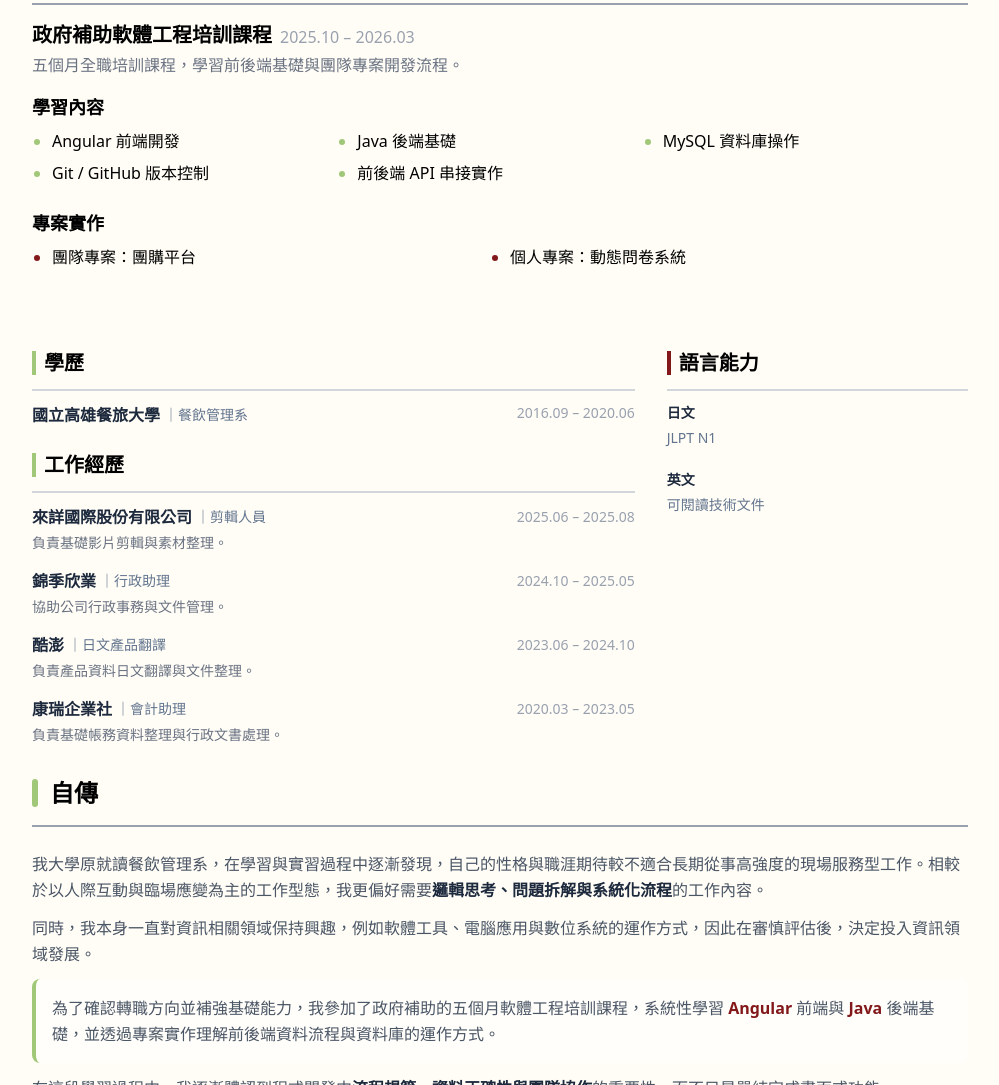
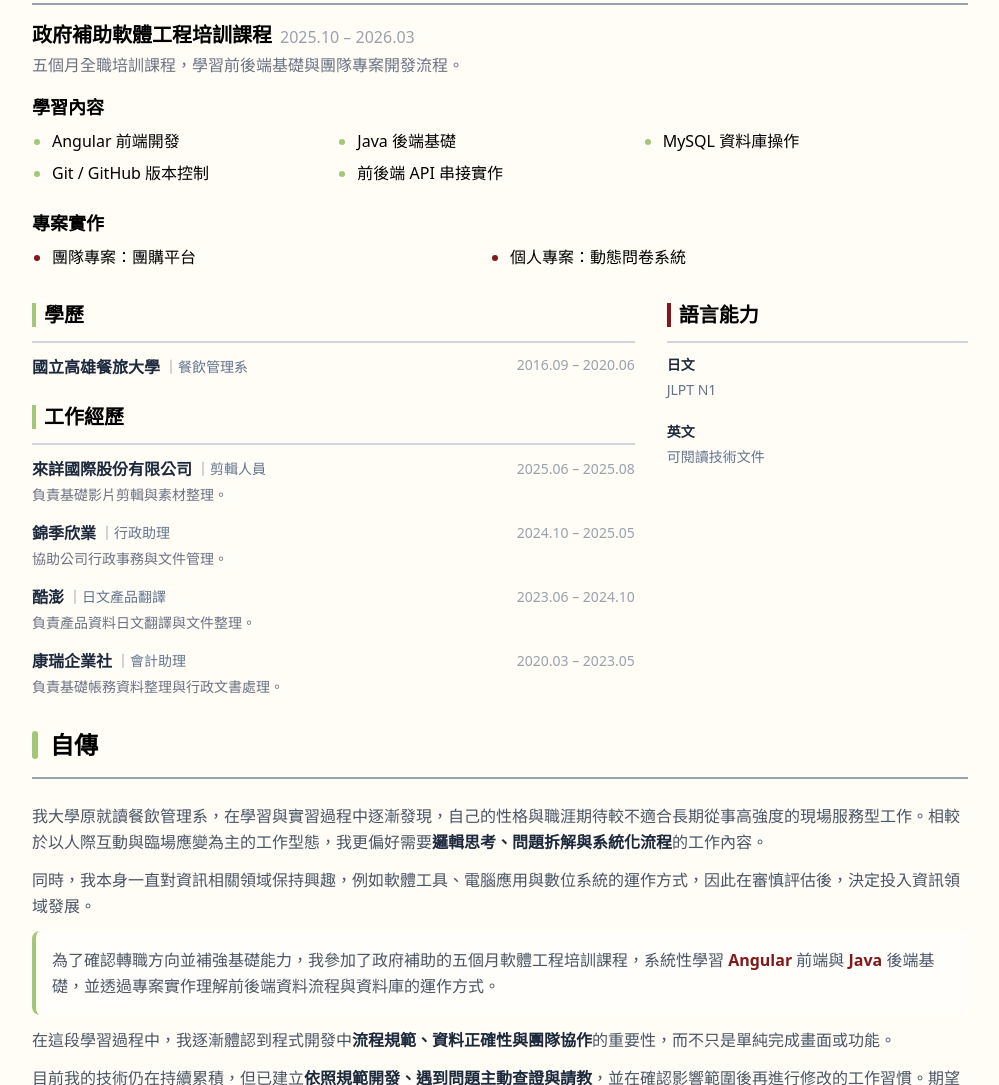
Before and after one commit to uguisain/Resume, a plain HTML site: page index.html in a window 1280 px wide. Shown: the part 1647-2732 px from the top of the page, without its empty margins (140-1139 px from the left). Drawn offline with nearby package versions, Linux system fonts and the light colour scheme.

Commit message:
調回原樣

```diff
--- a/index.html
+++ b/index.html
@@ -343,7 +343,7 @@
     </div>
     <!-- ================================================================= -->
     <div
-      class="max-w-[1000px] mx-auto px-4 md:px-8 pt-4 shadow-lg bg-[#FFFDF6] Print pt-16"
+      class="max-w-[1000px] mx-auto px-4 md:px-8 pt-4 shadow-lg bg-[#FFFDF6] Print"
     >
       <div class="flex flex-col md:flex-row gap-8">
         <div class="flex-grow md:w-2/3 space-y-6">
```
